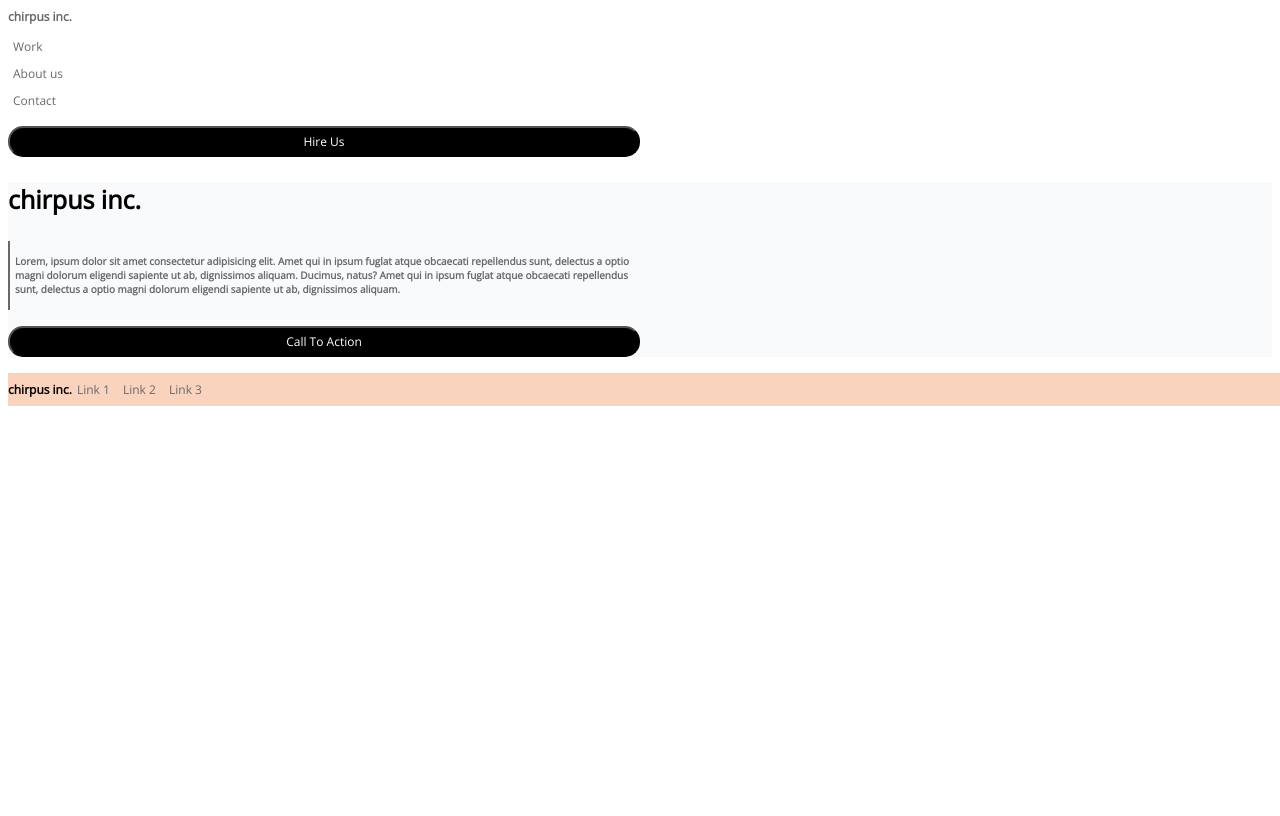
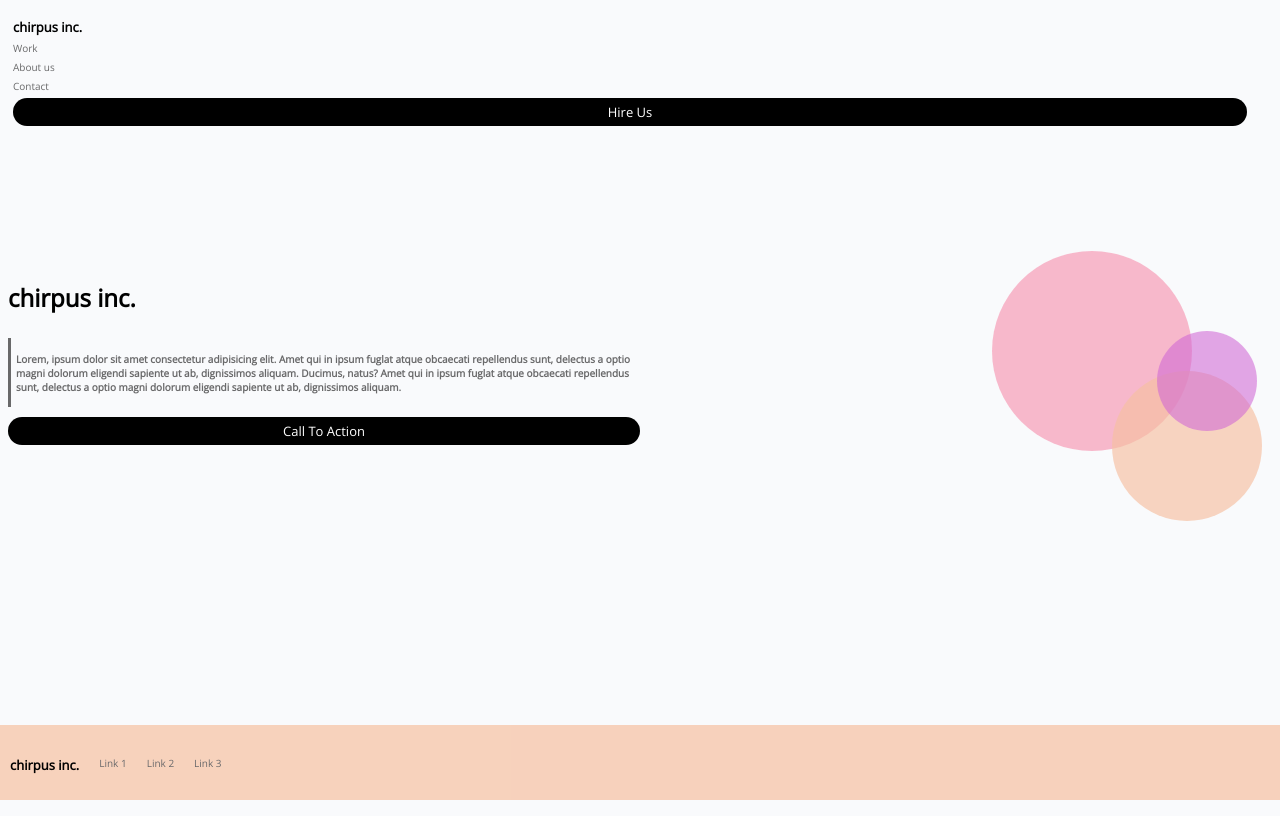
Before and after one commit to kaleighgriffin/HTML-CSS-Lab-1, a plain HTML site: page index.html in a window 1280 px wide. Drawn offline with nearby package versions, Linux system fonts and the light colour scheme.

Commit message:
Add files via upload

```diff
--- a/index.html
+++ b/index.html
@@ -4,45 +4,47 @@
     <meta charset="UTF-8">
     <meta http-equiv="X-UA-Compatible" content="IE=edge">
     <meta name="viewport" content="width=device-width, initial-scale=1.0">
-    <title>LAB 1</title>
+    <title>HTML & CSS Lab</title>
     <link rel="stylesheet" href="style.css">
     <link rel="preconnect" href="https://fonts.gstatic.com">
     <link href="https://fonts.googleapis.com/css2?family=Open+Sans:wght@300&display=swap" rel="stylesheet">
 </head>
+
 <body>
 
-    <header>
-
-                <h1>chirpus inc.</h1>
-                <li>Work</li>
-                <li>About us</li>
-                <li>Contact</li>
-            </ul>
-
-        <p>
-            <button>Hire Us</button>
-        </p>
-    </header>
+    <nav>
+        <ul class="navigation">
+            <li><a href="#"><h1>chirpus inc.</h1></a></li>
+            <li><a href="#">Work</a></li>
+            <li><a href="#">About us</a></li>
+            <li><a href="#">Contact</a></li>
+            <li><a class="button" href="#">Hire Us</a></li>
+        </ul>
+    </nav>
 
     <main>
-        <h3>chirpus inc.</h3>
-        <div class="lorem-ipsum">
-            <h2>Lorem, ipsum dolor sit amet consectetur adipisicing elit. Amet qui in ipsum fuglat atque obcaecati repellendus sunt, delectus a optio magni dolorum eligendi sapiente ut ab, dignissimos aliquam. Ducimus, natus? Amet qui in ipsum fuglat atque obcaecati repellendus sunt, delectus a optio magni dolorum eligendi sapiente ut ab, dignissimos aliquam.</h2>
+        <div class="container">
+            <h3>chirpus inc.</h3>
+            <div class="lorem-ipsum">
+                <h2>Lorem, ipsum dolor sit amet consectetur adipisicing elit. Amet qui in ipsum fuglat atque obcaecati repellendus sunt, delectus a optio magni dolorum eligendi sapiente ut ab, dignissimos aliquam. Ducimus, natus? Amet qui in ipsum fuglat atque obcaecati repellendus sunt, delectus a optio magni dolorum eligendi sapiente ut ab, dignissimos aliquam.</h2>
+            </div>
+                <a class="button" href="#">Call To Action</a>
         </div>
-        <p>
-            <button>Call To Action</button>
-        </p>
+
+            <div class="circles">
+                <div class="circle-one"></div>
+                <div class="circle-two"></div>
+                <div class="circle-three"></div>
+            </div>
     </main>
 
     <footer>
-        <div class="footer-title">
-            <h1>chirpus inc.</h1>
-        </div>
-        <nav>
-            <a href="#" class="link">Link 1</a>
-            <a href="#" class="link">Link 2</a>
-            <a href="#" class="link">Link 3</a>
-        </nav>
+        <ul class="footer-title">
+            <li><a href="#"><h4>chirpus inc.</h4></li></a>
+            <li><a href="#" class="link">Link 1</a></li>
+            <li><a href="#" class="link">Link 2</a></li>
+            <li><a href="#" class="link">Link 3</a></li>
+        </ul>
     </footer>
 
 </body>
--- a/style.css
+++ b/style.css
@@ -1,51 +1,77 @@
-main {
+/* Mobile design */
+
+body {
+    display: flex;
+    flex-direction: column;
     background-color: #f9fafc;
+    font-family: 'Open Sans', sans-serif;
+    min-height: 100vh;
 }
 
-body {
-    font-family: 'Open Sans', sans-serif;
+a {
+    text-decoration: none;
+    color: #69696a;
+}
+
+.navigation {
+    list-style-type: none;
+    padding: 0;
+    margin: 0;
+    width: 100vw;
+    max-width: 100%;
+    display: flex;
+    flex-direction: column;
+    align-items: flex-start;
+    display: inline;
+    margin-top: 10px;
+}
+
+li {
+    padding: 5px 20px 0 0;
+    font-size: x-small;
 }
 
 h1 {
-    font-size: 12px;
-    font-weight: bold;
+    justify-content: flex-start;
+    color: #000;
+    margin: 0;
+    padding: 0;
+    font-size: small;
+
 }
 
 h2 {
     color: #69696a;
-    font-size: 10px;
+    font-size: x-small;
 }
 
 h3 {
-    font-size: 25px;
+    font-size: x-large;
 }
 
-header {
-    text-decoration: none;
-    font-size: 12px;
-    color: #69696a;
-    list-style-type: none;
+h4 {
+    color: #000;
+    margin: 0;
+    padding: 0;
+    font-size: small;
 }
 
-li {
-    padding: 5px;
-}
-
-button {
+.button {
     background-color: #000;
     color: #fff;
     border-radius: 15px;
     text-align: center;
-    width: 50%;
+    min-width: 98%;
     padding: 5px;
-    font-family: 'Open Sans', sans-serif;
-    font-size: 12px;
+    display: block;
+    font-size: small;
 }
 
 .lorem-ipsum {
     padding: 5px;
-    border-left: 2px solid #69696a;
-    width: 50%;
+    border-left: 3px solid #69696a;
+    min-width: 100%;
+    margin-bottom: 10px;
 }
 
 footer {
@@ -54,23 +80,88 @@ footer {
     display: flex;
     align-items: center;
     width: 100%;
+    bottom: 0;
+    left: 0;
+    padding: 5px;
 }
 
 .footer-title {
-    position: flex;
+    display: flex;
     flex-direction: row;
-}
-
-nav {
-    font-size: 12px;
+    text-decoration: none;
     color: #69696a;
+    padding: 5px;
+    list-style-type: none;
     position: relative;
-    flex-direction: row-reverse;
+    width: 100%;
 }
 
 .link {
-    text-decoration: none;
-    color: #69696a;
-    justify-content: space-between;
-    padding: 5px;
+    position: relative;
+    float: right;
 }
+
+
+
+/* Desktop design */
+
+@media screen and (min-width: 768px) {
+
+    .navigation {
+        flex-direction: row;
+        justify-content: flex-end;
+    }
+
+    li {
+        width: unset;
+    }
+
+    nav, .button {
+        padding: 5px 5px;
+        min-width: none;
+    }
+
+
+    .container {
+        width: 50%;
+    }
+
+    main {
+        position: relative;
+        padding-top: 10%;
+    }
+
+    .circles {
+        visibility: visible;
+    }
+
+    .circle-one, .circle-two, .circle-three {
+        border-radius: 50%;
+        opacity: .95;
+        position: absolute;
+    }
+
+    .circle-one {
+        background-color: rgba(247, 136,167,0.6);
+        width: 200px;
+        height: 200px;
+        right: 80px;
+        top: 15vh;
+    }
+
+    .circle-two {
+        background-color: rgba(247, 193, 162, 0.7);
+        width: 150px;
+        height: 150px;
+        right: 10px;
+        top: 30vh;
+    }
+
+    .circle-three {
+        background-color: rgba(207, 103, 213, 0.6);
+        width: 100px;
+        height: 100px;
+        right: 15px;
+        top: 25vh;
+    }
+}
```
